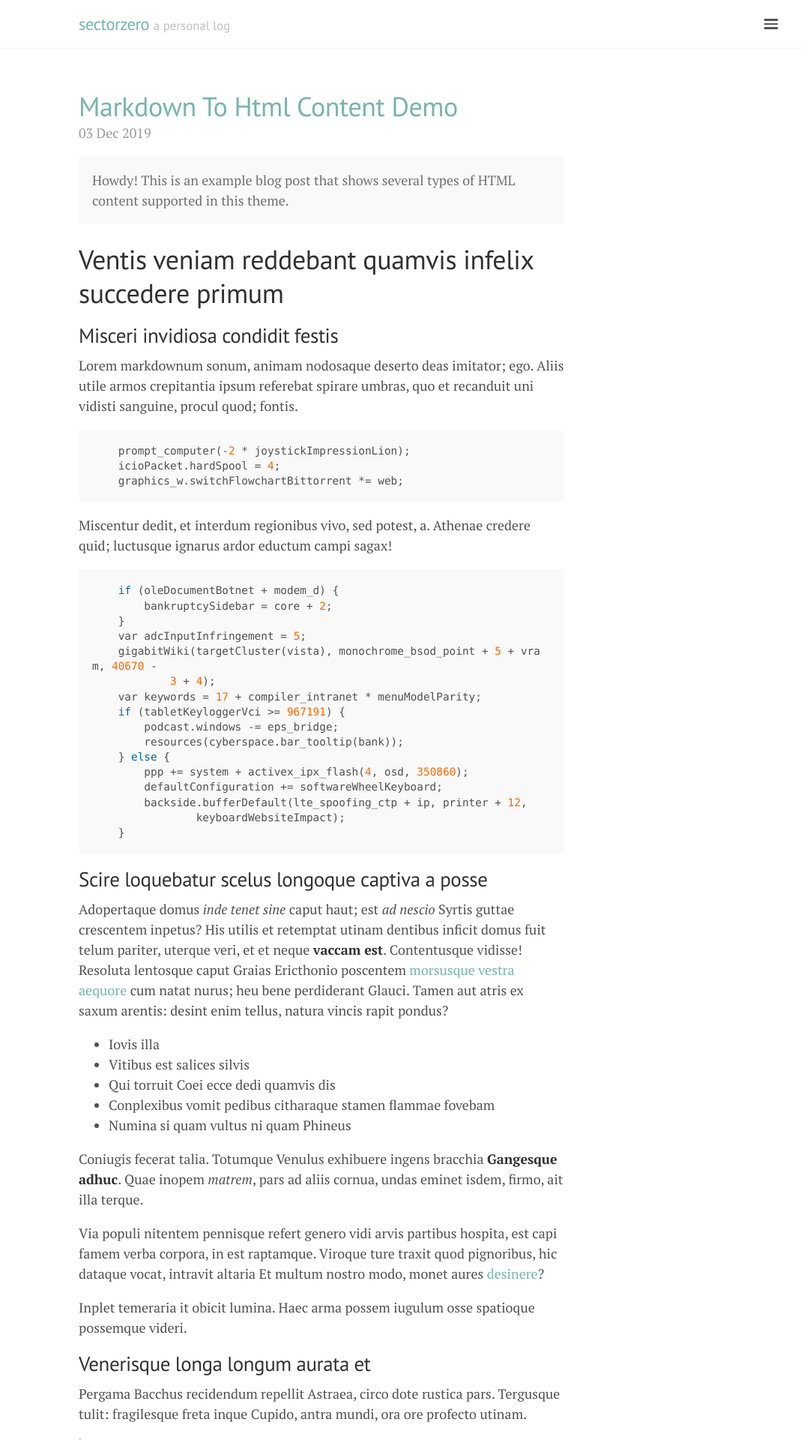
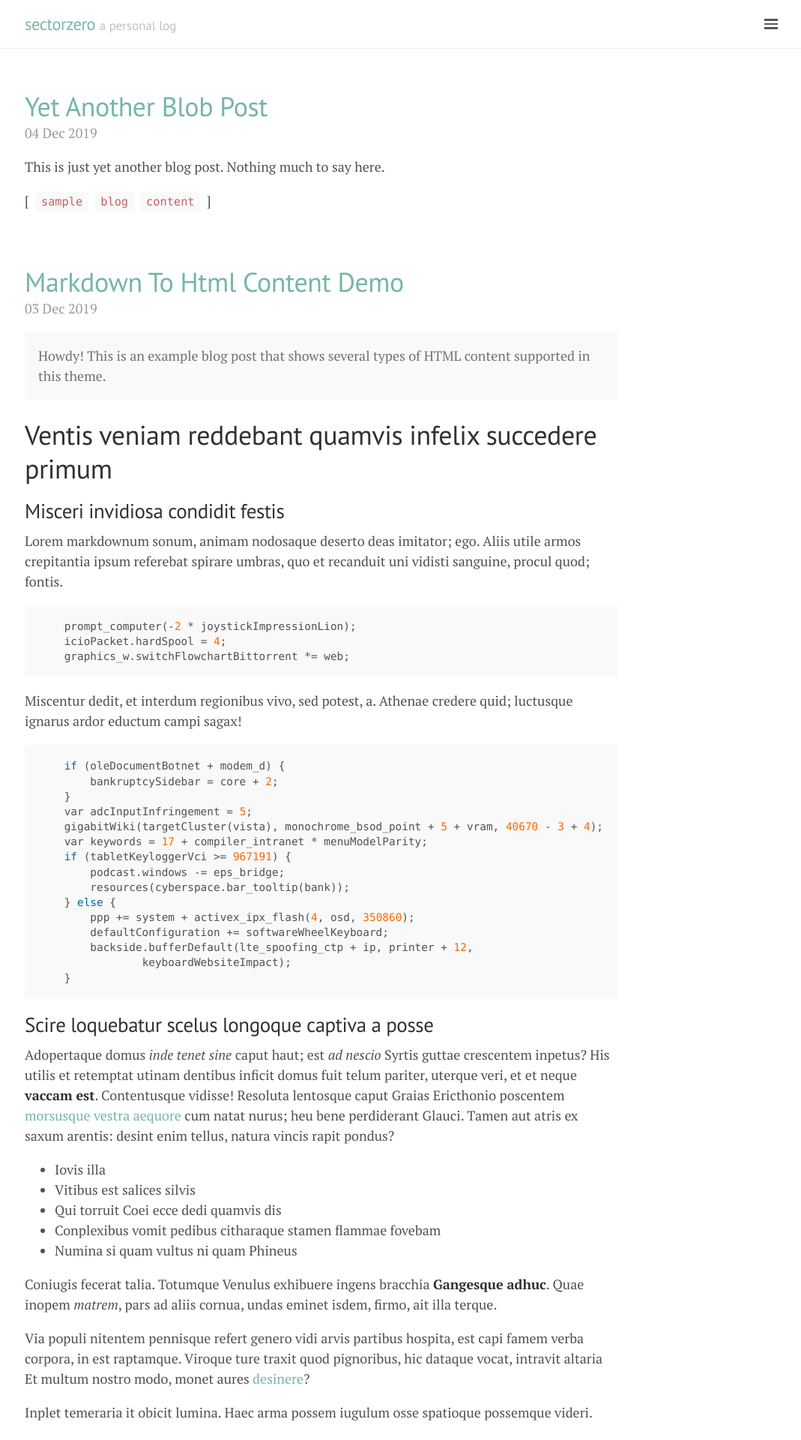
Before and after one commit to sectorzero/sectorzero.github.io, a Jekyll site: the page built from index.html, in a window 1280 px wide. Shown: the top 1920 px of the page at 75% size, without its empty margins (211-1280 px from the left). Built offline with Jekyll 4.4.1, drawn with Linux system fonts in a browser that asks for light colours; the list of posts is cut into pages by our own code; some of the changed text lies outside the part shown.

Commit message:
updated pagination and page-width

```diff
--- a/_config.yml
+++ b/_config.yml
@@ -27,3 +27,4 @@
 
 # pagination
 paginate:            2
+paginate_path: "/blog/page:num/"
--- /dev/null
+++ b/_posts/2019-12-04-yet-another-post.md
@@ -0,0 +1,12 @@
+---
+layout: post
+id:
+title : Yet Another Blob Post
+description: Sample Blob Post
+tags: sample blog content
+category: web
+redirect_from:
+  - /post/yet-another-post/
+---
+
+This is just yet another blog post. Nothing much to say here.
--- a/index.html
+++ b/index.html
@@ -28,19 +28,21 @@
   {% endfor %}
 </div>
 
+ <!-- Pagination links -->
 <div class="pagination">
+  {% if paginator.previous_page %}
+    <a href="{{ paginator.previous_page_path }}" class="previous">
+      Previous
+    </a>
+  {% else %}
+    <span class="previous">Previous</span>
+  {% endif %}
+  <span class="page_number ">
+    Page: {{ paginator.page }} of {{ paginator.total_pages }}
+  </span>
   {% if paginator.next_page %}
-    <a class="pagination-item older" href="{{ site.baseurl }}/page{{paginator.next_page}}">Older</a>
+    <a href="{{ paginator.next_page_path }}" class="next">Next</a>
   {% else %}
-    <span class="pagination-item older">Older</span>
-  {% endif %}
-  {% if paginator.previous_page %}
-    {% if paginator.page == 2 %}
-      <a class="pagination-item newer" href="{{ site.baseurl }}/">Newer</a>
-    {% else %}
-      <a class="pagination-item newer" href="{{ site.baseurl }}/page{{paginator.previous_page}}">Newer</a>
-    {% endif %}
-  {% else %}
-    <span class="pagination-item newer">Newer</span>
+    <span class="next ">Next</span>
   {% endif %}
 </div>
--- a/public/css/lanyon.css
+++ b/public/css/lanyon.css
@@ -73,16 +73,16 @@
  */
 
 .container {
-  max-width: 28rem;
+  max-width: 46;
 }
-@media (min-width: 38em) {
+@media (min-width: 46em) {
   .container {
-    max-width: 32rem;
+    max-width: 46rem;
   }
 }
 @media (min-width: 56em) {
   .container {
-    max-width: 38rem;
+    max-width: 46rem;
   }
 }
 
```
Also changed, not shown: _posts/2019-12-03-content-demo.md (+1 -2 lines), tag/blog.md (added, +6 -0 lines), tag/sample.md (added, +6 -0 lines).
